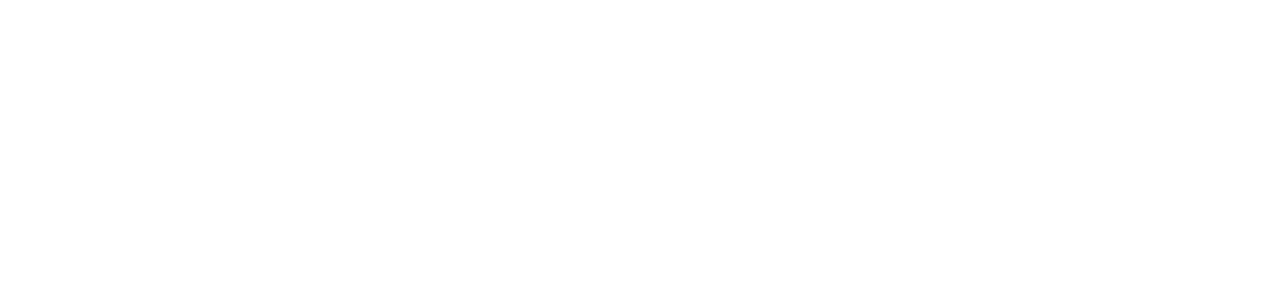
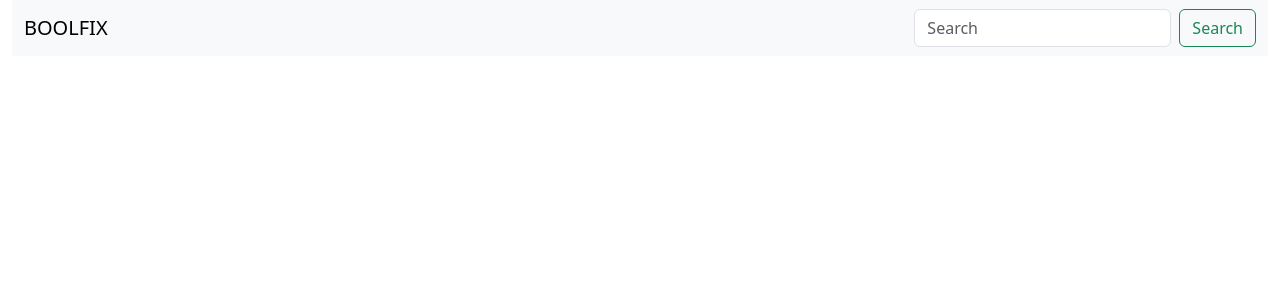
Before and after one commit to Nicola-Campagna/vite-boolflix, a Vue app: page / in a window 1280 px wide. Shown: the top 300 px of the page. Built offline with nearby package versions, Linux system fonts and the light colour scheme.

Commit message:
add components

```diff
--- a/src/App.vue
+++ b/src/App.vue
@@ -1,4 +1,10 @@
 <script>
+// import MyComponent
+
+// HEADER
+import AppHeader from "./components/AppHeader.vue"
+
+
 
 export default {
   data() {
@@ -7,10 +13,18 @@ export default {
   },
 
   components: {
+    AppHeader,
+
+
   },
 };
 </script>
 
-<template></template>
+<template>
+  <!-- HEADER -->
+  <AppHeader />
+
+  <!-- MAIN -->
+</template>
 
 <style lang="scss"></style>
--- /dev/null
+++ b/src/components/AppHeader.vue
@@ -0,0 +1,40 @@
+<script>
+// import MyComponent
+
+
+export default {
+    name: "Header",
+    data() {
+        return {
+
+        }
+    },
+
+    components: {
+        //   MyComponent,
+    },
+};
+</script>
+
+<template>
+    <header>
+        <div class="nav-head container-fluid">
+            <div class="row">
+                <div class="col">
+                    <nav class="navbar bg-body-tertiary">
+                        <div class="container-fluid">
+                            <!-- cambiare in logo succ.... -->
+                            <a class="navbar-brand">BOOLFIX</a>
+                            <form class="d-flex" role="search">
+                                <input class="form-control me-2" type="search" placeholder="Search" aria-label="Search">
+                                <button class="btn btn-outline-success" type="submit">Search</button>
+                            </form>
+                        </div>
+                    </nav>
+                </div>
+            </div>
+        </div>
+    </header>
+</template>
+
+<style lang="scss" scoped></style>
--- a/src/main.js
+++ b/src/main.js
@@ -7,4 +7,9 @@ import "bootstrap/dist/css/bootstrap.min.css"
 import App from './App.vue'
 
 const app = createApp(App)
+
+// BOOTSTRAP JS
+import "bootstrap/dist/js/bootstrap.min.js"
+
+
 app.mount('#app')
```
Also changed, not shown: src/components/AppMain.vue (added, +23 -0 lines), src/components/CatalogCard.vue (added, +18 -0 lines), src/components/CatalogList.vue (added, +18 -0 lines).
